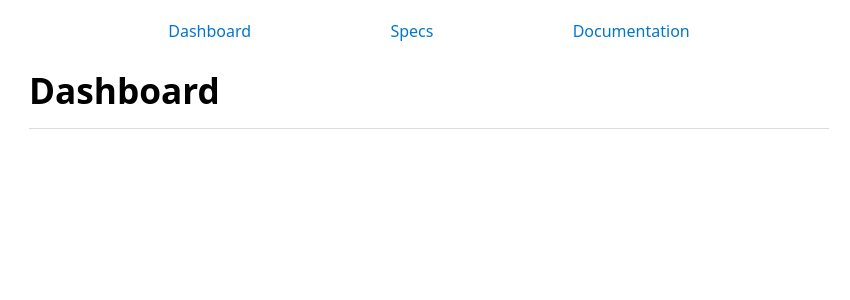
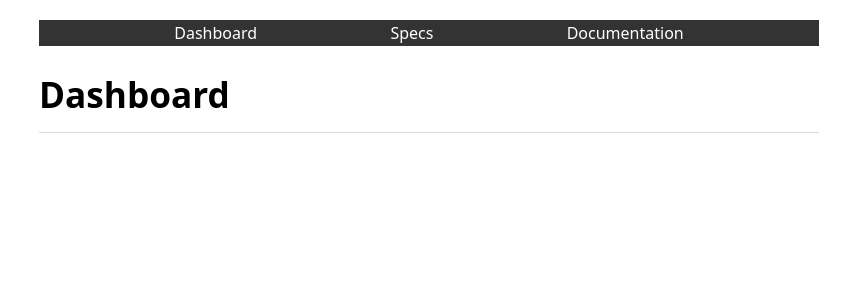
Before and after one commit to Leyka/BatteryTest, a Flask app: page / in a window 1280 px wide. Shown: the top 300 px of the page, without its empty margins (211-1061 px from the left). Run offline with Flask 2, Linux system fonts and the light colour scheme.

Commit message:
Minor style change

```diff
--- a/app/static/css/style.css
+++ b/app/static/css/style.css
@@ -1,4 +1,12 @@
+/* general */
+* { padding: 0; margin: 0; box-sizing: border-box; }
+
+/* nav */
 nav {
     display: flex;
     justify-content: space-evenly;
+    background: #333;
+    padding: 2px;
 }
+nav a { color: #fff; }
+nav a:hover { text-decoration: none; }
```
